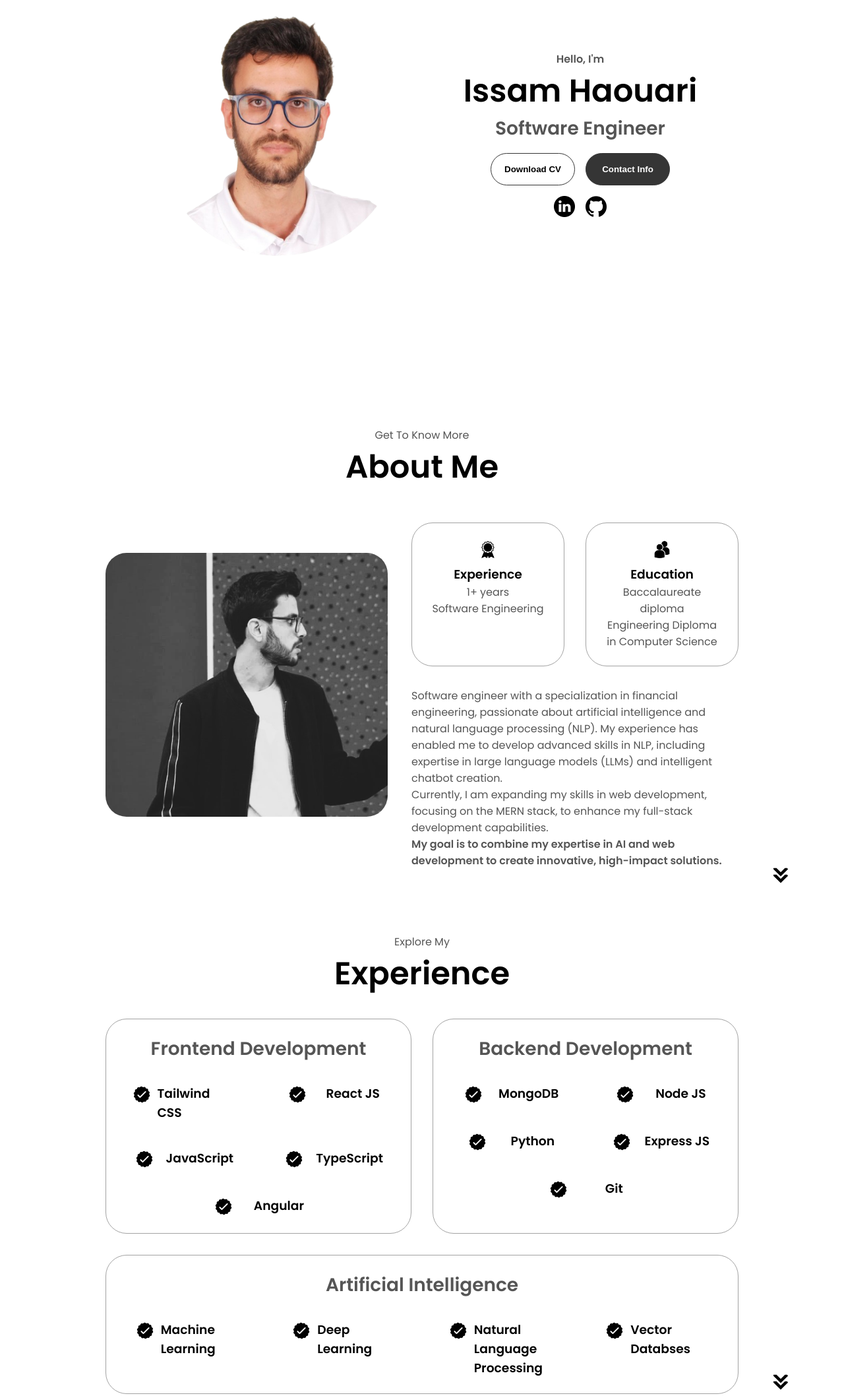
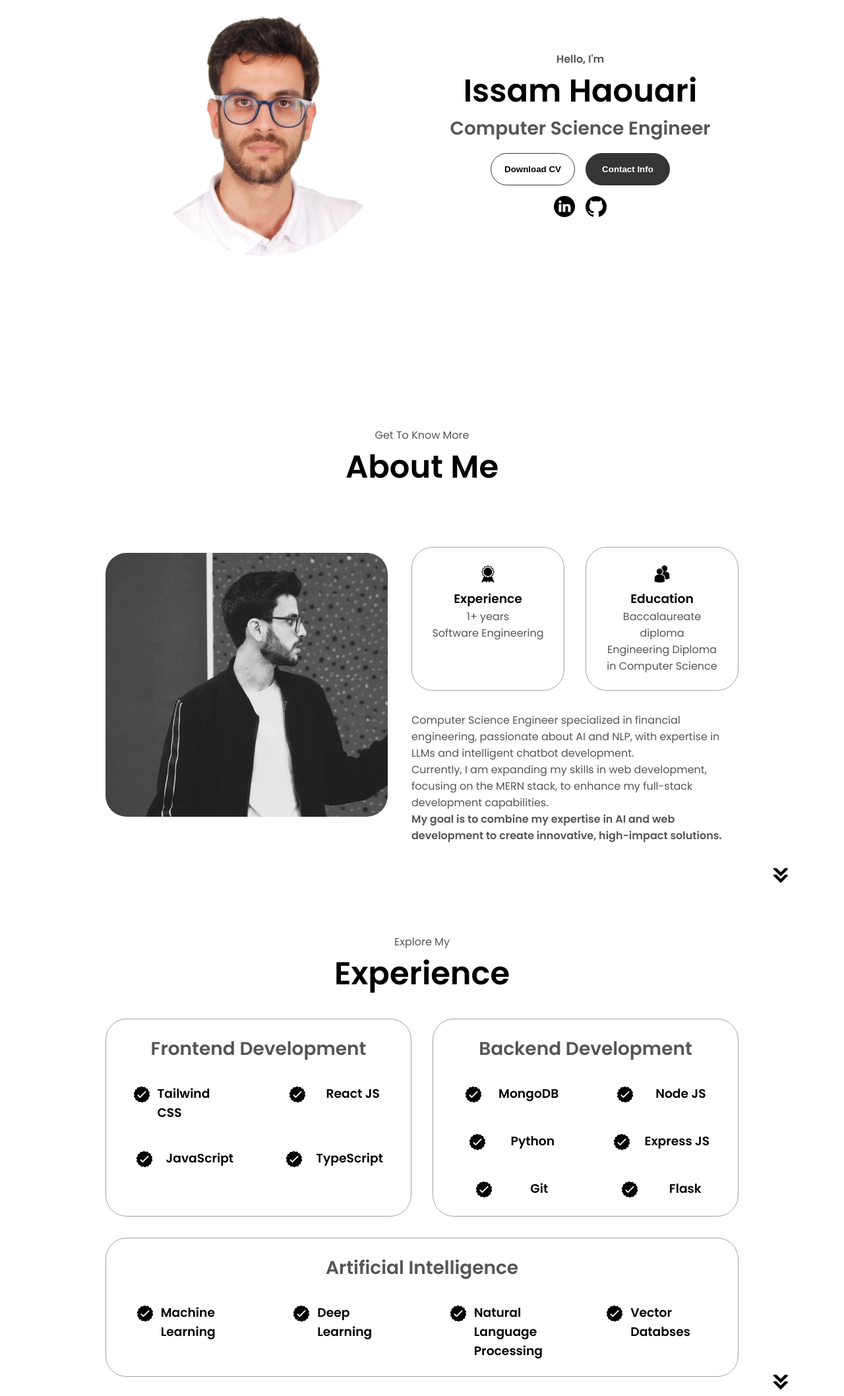
Before and after one commit to IssamHRI/Website-Portfolio, a plain HTML site: page index.html in a window 1280 px wide. Shown: the part 281-2397 px from the top of the page at 66% size. Drawn offline with Linux system fonts and the light colour scheme.

Commit message:
Update index.html

```diff
--- a/index.html
+++ b/index.html
@@ -44,7 +44,7 @@
       <div class="section__text">
         <p class="section__text__p1">Hello, I'm</p>
         <h1 class="title">Issam Haouari</h1>
-        <p class="section__text__p2">Software Engineer </p>
+        <p class="section__text__p2">Computer Science Engineer </p>
         <div class="btn-container">
           <button
             class="btn btn-color-2"
@@ -106,7 +106,7 @@
           </div>
           <div class="text-container">
             <p>
-              Software engineer with a specialization in financial engineering, passionate about artificial intelligence and natural language processing (NLP). My experience has enabled me to develop advanced skills in NLP, including expertise in large language models (LLMs) and intelligent chatbot creation.
+             Computer Science Engineer specialized in financial engineering, passionate about AI and NLP, with expertise in LLMs and intelligent chatbot development.
 
               <br/>   Currently, I am expanding my skills in web development, focusing on the MERN stack, to enhance my full-stack development capabilities. <br/> <b>My goal is to combine my expertise in AI and web development to create innovative, high-impact solutions.</b>
             </p>
@@ -176,17 +176,6 @@
 
                 </div>
               </article>
-              <article>
-                <img
-                  src="./assets/checkmark.png"
-                  alt="Experience icon"
-                  class="icon"
-                />
-                <div>
-                  <h3>Angular</h3>
-
-                </div>
-              </article>
             </div>
           </div>
           <div class="details-container">
@@ -244,6 +233,18 @@
                 />
                 <div>
                   <h3>Git</h3>
+
+                </div>
+              </article>
+
+               <article>
+                <img
+                  src="./assets/checkmark.png"
+                  alt="Experience icon"
+                  class="icon"
+                />
+                <div>
+                  <h3>Flask</h3>
 
                 </div>
               </article>
@@ -377,12 +378,12 @@
                 class="project-img"
               />
             </div>
-            <h2 class="experience-sub-title project-title">Group-Chat Application</h2>
+            <h2 class="experience-sub-title project-title">Realtime Chat Application</h2>
             <div class="btn-container">
               <button
                 class="btn btn-color-2 project-btn"
 
-                onclick="window.open('https://github.com/IssamHRI/Python-GroupChat', '_blank')"
+                onclick="window.open('https://vibechat-s45j.onrender.com', '_blank')"
               >
                 Github
               </button>
```
